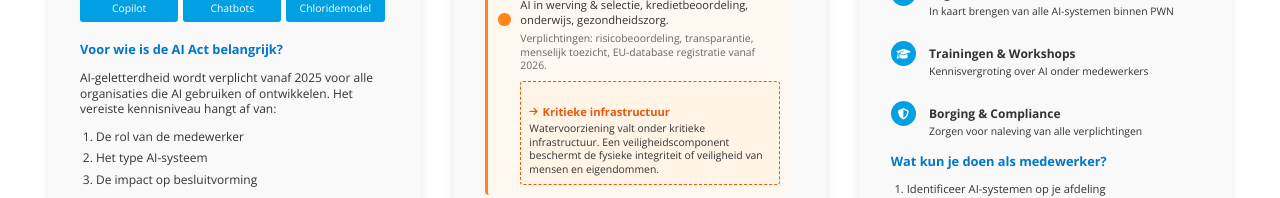
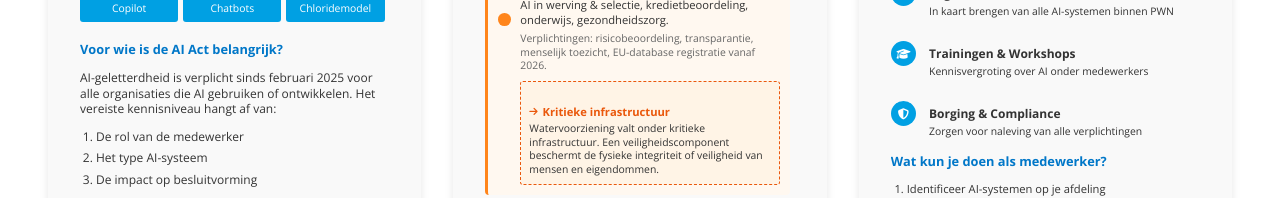
Before and after one commit to chefsprojects/OnePager-PWN, a Next.js app: page / in a window 1280 px wide. Shown: the part 446-644 px from the top of the page. Built offline with nearby package versions, Linux system fonts and the light colour scheme.

Commit message:
Update AI-geletterdheid tekst: verander 'wordt' naar 'is' en 'vanaf' naar 'sinds februari'

```diff
--- a/src/app/page.tsx
+++ b/src/app/page.tsx
@@ -158,7 +158,7 @@ export default function HomePage() {
                   Voor wie is de AI Act belangrijk?
                 </h3>
                 <p style={{ marginBottom: '0.6rem' }}>
-                  AI-geletterdheid wordt verplicht vanaf 2025 voor alle organisaties die AI gebruiken of ontwikkelen.
+                  AI-geletterdheid is verplicht sinds februari 2025 voor alle organisaties die AI gebruiken of ontwikkelen.
                   Het vereiste kennisniveau hangt af van:
                 </p>
                 <ol style={{ listStyleType: 'decimal', paddingLeft: '1rem', marginBottom: '1rem', lineHeight: '1.4' }}>
```
